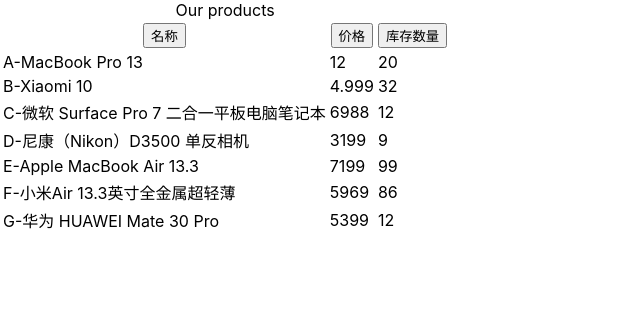
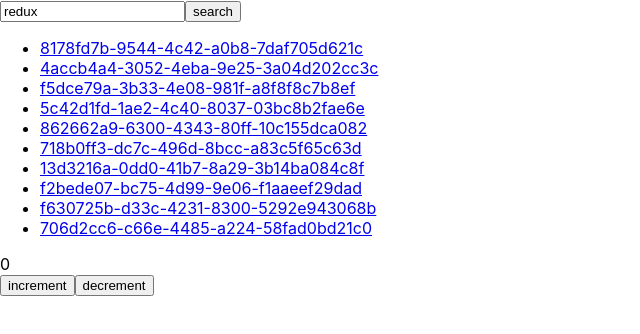
Before and after one commit to gaoqiang19514/react-demo, a React (Create React App) app: page / in a window 1280 px wide. Shown: the top 334 px of the page, without its empty margins (0-640 px from the left). Built offline with nearby package versions, Linux system fonts and the light colour scheme.

Commit message:
feat: 添加自定义钩子示例

```diff
--- a/src/App.js
+++ b/src/App.js
@@ -15,32 +15,32 @@
     id: 3,
     name: "C-微软 Surface Pro 7 二合一平板电脑笔记本",
     price: 6988.0,
-    stock: 12
+    stock: 12,
   },
   {
     id: 4,
     name: "D-尼康（Nikon）D3500 单反相机",
     price: 3199.0,
-    stock: 9
+    stock: 9,
   },
   {
     id: 5,
     name: "E-Apple MacBook Air 13.3",
     price: 7199.0,
-    stock: 99
+    stock: 99,
   },
   {
     id: 6,
     name: "F-小米Air 13.3英寸全金属超轻薄",
     price: 5969.0,
-    stock: 86
+    stock: 86,
   },
   {
     id: 7,
     name: "G-华为 HUAWEI Mate 30 Pro ",
     price: 5399.0,
-    stock: 12
-  }
+    stock: 12,
+  },
 ];
 
 export default class App extends React.Component {
@@ -54,7 +54,7 @@
     this.state = {
       title: "",
       count: 0,
-      data: [1, 2, 3]
+      data: [1, 2, 3],
     };
   }
 
@@ -72,7 +72,7 @@
 
   handleChangeTitleClick = () => {
     this.setState({
-      title: "TestHookProps"
+      title: "TestHookProps",
     });
   };
 
@@ -81,7 +81,8 @@
       <div className="App">
         {/* <TestHookProps title={this.state.title} /> */}
         {/* <button onClick={this.handleChangeTitleClick}>change title</button> */}
-        <Sort products={products} />
+        {/* <Sort products={products} /> */}
+		<Example />
       </div>
     );
   }
--- a/src/components/Example.js
+++ b/src/components/Example.js
@@ -1,6 +1,7 @@
 import React, { useState } from "react";
 
 import useFetchApi from "./CustomHooks";
+import useInput from "./useInput";
 
 function ResultView({ err, isFetching, hits }) {
   if (err) {
@@ -24,6 +25,20 @@
   }
 }
 
+function CountExample() {
+  const { count, increment, decrement } = useInput();
+
+  return (
+    <div>
+      {count}
+      <div>
+        <button onClick={increment}>increment</button>
+        <button onClick={decrement}>decrement</button>
+      </div>
+    </div>
+  );
+}
+
 function Example() {
   const [query, setQuery] = useState("redux");
   const { isFetching, err, hits, doFetch } = useFetchApi();
@@ -42,6 +57,7 @@
         search
       </button>
       <ResultView err={err} isFetching={isFetching} hits={hits} />
+      <CountExample />
     </>
   );
 }
--- /dev/null
+++ b/src/components/useInput/index.js
@@ -0,0 +1,28 @@
+import { useState, useEffect } from "react";
+
+function useDocumentCount() {
+  const [count, setCount] = useState(0);
+
+  useEffect(() => {
+    document.title = `Count is ${count}`;
+    return () => {
+      document.title = "React App";
+    };
+  }, [count]);
+
+  const increment = () => {
+    setCount(count + 1);
+  };
+
+  const decrement = () => {
+    setCount(count - 1);
+  };
+
+  return {
+    count,
+    increment,
+    decrement,
+  };
+}
+
+export default useDocumentCount;
```
Also changed, not shown: src/components/useEffectOnce/index.js (added, +18 -0 lines).
